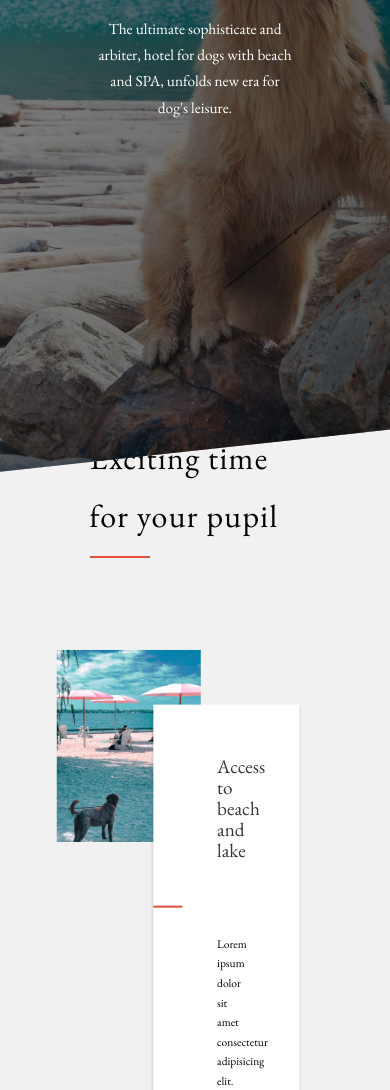
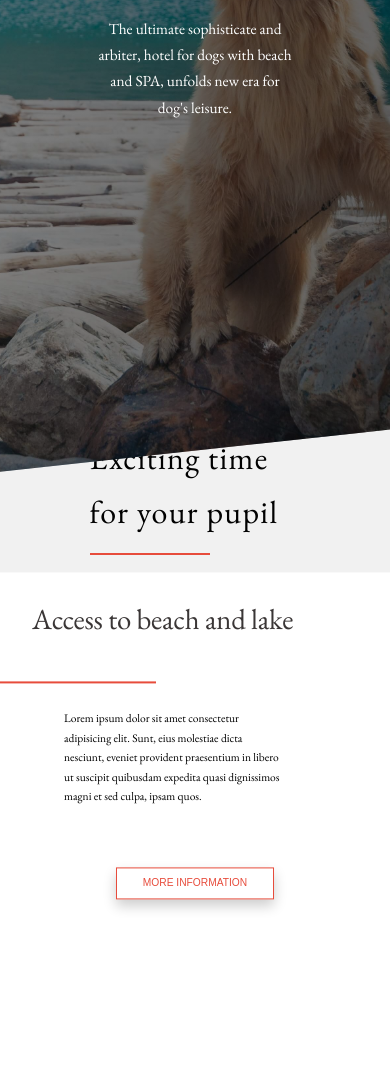
Before and after one commit to beatarudzka/dogs-hotel, a website: page index.html in a window 390 px wide. Shown: the part 330-1420 px from the top of the page. Drawn offline with nearby package versions, Linux system fonts and the light colour scheme.

Commit message:
media query header

```diff
--- a/sass/base/_typography.scss
+++ b/sass/base/_typography.scss
@@ -54,7 +54,9 @@ body{
   }
   @include respond(phone) {
     font-size: 5rem;
-    margin-bottom: .5rem;
+    margin: 0rem;
+    padding: 0;
+
   }
 
   &__testimonials{
@@ -68,19 +70,22 @@ body{
     }
   }
   &__paragraph{
-    margin:3rem 15rem 2rem 5rem ;
-    font-size:3.4vw;
+    margin-left:0;
+    font-size: 7.467vw;
+    letter-spacing: -.061vw;
     padding: 5rem;
     font-weight: 100;
     text-align:left;
     line-height: 1.1;
+    display:block;
 
     @include respond(tab-land) {
       font-size: 4rem;
     }
     @include respond(phone) {
-      font-size: 3rem;
+      font-size: 4.5rem;
       margin-bottom: .5rem;
+
     }
   }
 }
@@ -116,6 +121,7 @@ body{
   @include respond(phone) {
     font-size: 1.8rem;
     margin-bottom: .5rem;
+    width: 80vw;
   }
 
   &__left{
@@ -127,6 +133,7 @@ body{
     padding-right: 10rem;
     text-align:left;
     font-size: 1.8rem;
+    width: 80vw;
   }
 
   &__column{
--- a/sass/components/_button.scss
+++ b/sass/components/_button.scss
@@ -14,7 +14,7 @@
     font-size: $default-font-size;
     color:$color-black;
     cursor:pointer;
-    z-index: 1000;
+    z-index: 800;
 
 
     &:active,
--- a/sass/components/_composition.scss
+++ b/sass/components/_composition.scss
@@ -18,13 +18,13 @@
     right:0;
     transform: translate(-62%, 7.5%);
 
-    // @include respond(tab-port) {
-    //  width:100%;
-    // }
-    // @include respond(phone) {
-    //  width:100%;
-    //  transform: translate(-50%, -50%);
-    // }
+    @include respond(phone) {
+     width:100%;
+     transform: translate(-50%, -50%);
+     top:10%;
+     left:50%;
+     margin:7rem 0;
+    }
   }
   &__card--2{
     position: absolute;
@@ -37,12 +37,18 @@
     background-color: $color-white;
     height:93vh;
     box-shadow: 0 .5rem .5rem rgba($color-black, .2);
+
+    @include respond(phone) {
+      width:100%;
+      transform: translate(-50%, -50%);
+      top:50%;
+      left:50%;
+     }
   }
 
   &__card--3{
     position: absolute;
     text-align: center;
-    padding: 14rem 0;
     width:90%;
     height:75vh;
     padding: 0;
@@ -50,6 +56,14 @@
     z-index: 500;
     background-color: $color-white;
     box-shadow: 0 .5rem .5rem rgba($color-black, .2);
+
+    @include respond(phone) {
+      width:100%;
+      transform: translate(-50%, -50%);
+      top:85%;
+      left:50%;
+      padding: 14rem 0;
+     }
   }
 
   &__photo{
@@ -68,6 +82,14 @@
       position: absolute;
       z-index: 0;
       overflow: hidden;
+
+      @include respond(phone) {
+        width:100%;
+        transform: translate(-50%, -50%);
+        top:20%;
+        left:50%;
+        margin:7rem 0;
+       }
     }
     &--2{
       height: 30rem;
--- a/sass/components/_menu.scss
+++ b/sass/components/_menu.scss
@@ -11,6 +11,13 @@
   padding: 2em 4rem;
   margin: 0 3rem;
   transition: background 250ms ease-in;
+  overflow: hidden;
+
+  @include respond(phone) {
+    width:100vw;
+    margin:0;
+    padding: 0;
+  }
 
     &__list{
       list-style: none;
@@ -97,9 +104,9 @@
   }
   @include respond(phone) {
     background-color: transparent;
-    top:0;
+    top:10vh;
     right:0;
-    transform: translate(80%, -50%);
+    transform: translate(15%, -10%);
   }
 
   &__span{
--- a/sass/components/_spans.scss
+++ b/sass/components/_spans.scss
@@ -4,6 +4,10 @@
   background: $color-red-dark;
   display:block;
   margin-top: 2rem;
+
+  @include respond(phone) {
+    width: 40%;
+  }
 }
 
 .span__white{
--- a/sass/layout/_header.scss
+++ b/sass/layout/_header.scss
@@ -25,11 +25,11 @@
 
   &__logo-box{
     position: absolute;
-    top:3.5rem;
-    left: 3.5rem;
+    top:4.5rem;
+    left: 4.5rem;
   }
   &__logo{
-    height: 3.5rem;
+    height: 4.5rem;
     position:fixed;
   }
   &__text-box{
--- a/sass/layout/_navigation.scss
+++ b/sass/layout/_navigation.scss
@@ -4,7 +4,7 @@
   box-sizing: inherit;
   width: 100vw;
   height:100%;
-  z-index: 999;
+  z-index: 900;
   position: fixed;
   top:-100%;
   margin:0;
@@ -90,14 +90,13 @@
       text-align: left;
       left:30%;
       top:70%;
-      margin-top: 4rem;
-      margin-bottom: 5rem;
+      margin: .5rem 3rem .5rem 6rem;
+
     }
     @include respond(phone) {
       text-align: left;
       left:30%;
-      margin-top: 8rem;
-      margin-bottom: 5rem;
+      margin: .5rem 3rem .5rem 5rem;
     }
   }
   &__item{
@@ -261,19 +260,20 @@
       width: 100vw;
     }
     @include respond(phone-big) {
-      width: 100vw;
+      width: 80vw;
       margin-top:5rem;
       position: relative;
       transform: translate(-50%, 350%);
       height: 30rem;
      }
     @include respond(phone) {
-     width: 100vw;
+     width: 80vw;
      margin-top:5rem;
+     padding-right: 5rem;
      position: relative;
      top:50%;
      left:50%;
-     transform: translate(-50%, 200%);
+     transform: translate(-35%, 300%);
      height: 20rem;
     }
 
@@ -294,7 +294,8 @@
         position: relative;
         transform: translate(-50%, -50%);
         top:50%;
-        left: 50%;
+        left: 10%;
+        box-sizing: inherit;
       }
     }
 
@@ -318,6 +319,7 @@
         }
         @include respond(phone) {
           color: $color-grey-light-1;
+          font-size: 2.5rem;
         }
       }
       &:hover,
```
Also changed, not shown: css/style.css.
